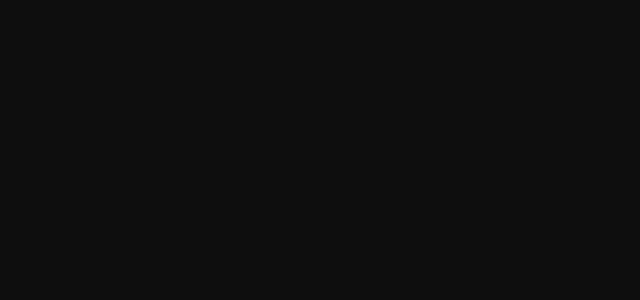
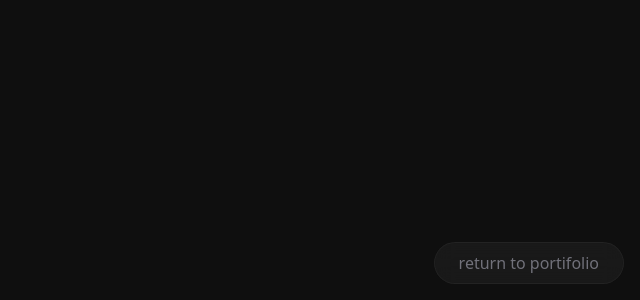
Before and after one commit to rckbrcls/portifolio, a Next.js app in the folder apps/portifolio/: page /lojinha-simples in a window 1280 px wide. Shown: the part 500-800 px from the top of the page, without its empty margins (640-1280 px from the left). Built offline with nearby package versions, Linux system fonts and the light colour scheme.

Commit message:
ajustado layoute de microfront

```diff
--- /dev/null
+++ b/apps/portifolio/src/components/MicroLayout.tsx
@@ -0,0 +1,19 @@
+import Link from "next/link";
+import { ReactNode } from "react";
+
+export default function MicroLayout({ children }: { children: ReactNode }) {
+  return (
+    <>
+      <Link passHref href={"/"}>
+        <button
+          className="fixed right-4 bottom-4 py-2 px-6 rounded-full
+        hover:scale-105 active:scale-95 duration-500 glass-dark hover:bg-zinc-800
+        active:bg-zinc-900 flex items-center gap-2 text-zinc-500 hover:text-zinc-200"
+        >
+          return to portifolio
+        </button>
+      </Link>
+      <main>{children}</main>
+    </>
+  );
+}
--- a/apps/portifolio/src/components/molecules/Header.tsx
+++ b/apps/portifolio/src/components/molecules/Header.tsx
@@ -50,7 +50,7 @@ const Header = () => {
   const routes: IRoute[] = [
     { path: "/", label: "Projects" },
     { path: "/about-me", label: "About me" },
-    { path: "/contact", label: "Contact" },
+    { path: "/lojinha-simples", label: "Contact" },
   ];
 
   return (
--- a/apps/portifolio/src/pages/lojinha-simples/index.tsx
+++ b/apps/portifolio/src/pages/lojinha-simples/index.tsx
@@ -1,14 +1,17 @@
 "use client";
 
+import MicroLayout from "@/components/MicroLayout";
 import React from "react";
 
 const LojinhaSimplesPage: React.FC = () => {
   return (
-    <iframe
-      src="http://localhost:3001"
-      style={{ height: "100vh", width: "100vw", border: "none" }}
-      title="Lojinha Simples"
-    />
+    <MicroLayout>
+      <iframe
+        src="http://localhost:3001"
+        style={{ height: "100vh", width: "100vw", border: "none" }}
+        title="Lojinha Simples"
+      />
+    </MicroLayout>
   );
 };
 
```
